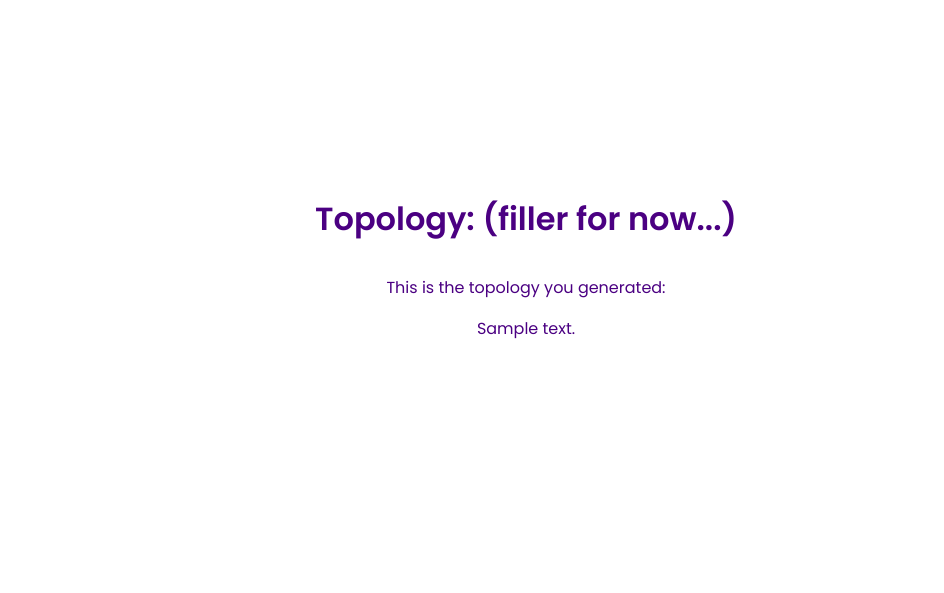
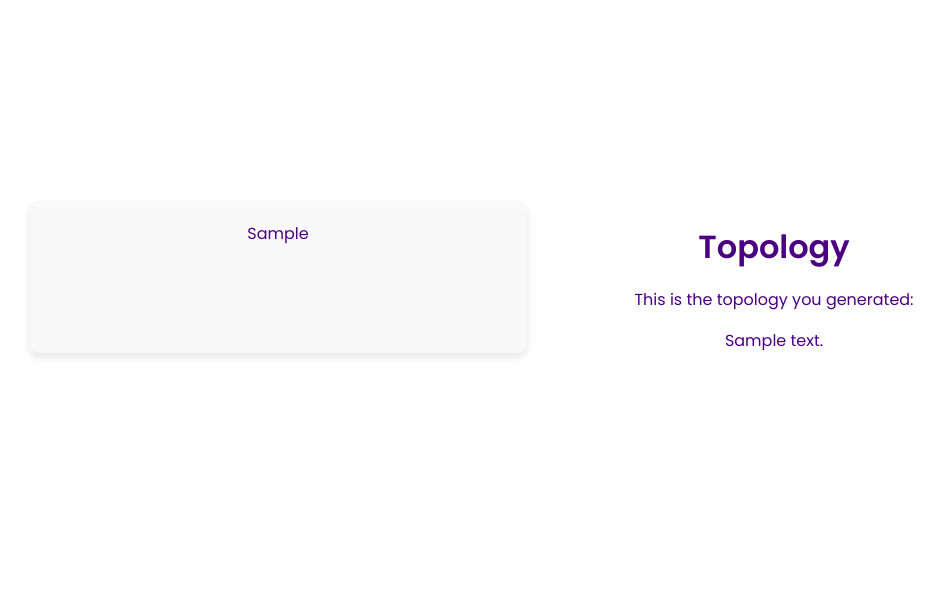
Before and after one commit to hxuu/computer-networks, a Flask app: template mini-lab/templates/topology_view.html in a window 1280 px wide. Shown: the part 163-756 px from the top of the page, without its empty margins (114-1058 px from the left). Run offline with Flask 3, Linux system fonts and the light colour scheme; the template is opened without the code that fills it: most values are stand-ins (such as "Sample title", 1, 10 or a date in 2020).

Commit message:
Centralize parsing of .gns3 + create global HTML to display topology & config options

```diff
--- a/mini-lab/routes.py
+++ b/mini-lab/routes.py
@@ -1,6 +1,8 @@
 import os
+import json
 from flask import Blueprint, request, send_from_directory, abort, render_template_string, render_template
-from utils import parse_gns3_yaml
+from utils.parse_gns3_yaml import parse_gns3_yaml
+from utils.extract_console_info import extract_console_info
 
 upload_bp = Blueprint("upload_bp", __name__)
 
@@ -30,22 +32,69 @@ def upload():
     else:
         return "Invalid file type. Only .gns3 files are allowed.", 400
 
+
 @upload_bp.route("/view/<filename>")
 def view_file(filename):
     if not filename.endswith(".gns3"):
         abort(404)
 
-    # This route is static for now (only serves the generated png file from drawthe.net website)
-    yaml_output = parse_gns3_yaml.parse_gns3_json(os.path.join(UPLOAD_FOLDER, filename))
-    file_path = os.path.join(UPLOAD_FOLDER, filename.split('.')[0] + '.yaml')
+    file_path = os.path.join(UPLOAD_FOLDER, filename)
+    with open(file_path, 'r') as file:
+        data = json.load(file)
 
-    print(file_path)
-    with open(file_path, 'w') as file:
+    yaml_output = parse_gns3_yaml(data)
+    yaml_path = os.path.join(UPLOAD_FOLDER, filename.split('.')[0] + '.yaml')
+    with open(yaml_path, 'w') as file:
         file.write(yaml_output)
-    print('YAML file written successfully!')
 
-    # Instead of reading the file, just render a template
+    console_info = extract_console_info(data)
+
+    config_options = ["configure_ip.py", "rip.py", "vpn.py"]
+
+    form_html = '''
+    <h2>Configuration Options</h2>
+    <form method="POST" action="/apply-config" enctype="multipart/form-data">
+        <table>
+            <thead>
+                <tr>
+                    <th>Device</th>
+                    <th>Host</th>
+                    <th>Port</th>
+                    <th>Protocol</th>
+                    <th>Select Configuration</th>
+                    <th>Upload Config File</th>
+                </tr>
+            </thead>
+            <tbody>
+    '''
+    for device in console_info:
+        form_html += f'''
+            <tr>
+                <td>{device['name']}</td>
+                <td>{device['host']}</td>
+                <td>{device['port']}</td>
+                <td>{device['type']}</td>
+                <td>
+                    <select name="config_{device['name']}">
+                        <option value="">-- Select --</option>'''
+        for option in config_options:
+            form_html += f'<option value="{option}">{option}</option>'
+        form_html += '''</select>
+                </td>
+                <td>
+                    <input type="file" name="file_{device['name']}" />
+                </td>
+            </tr>
+        '''
+    form_html += '''
+            </tbody>
+        </table>
+        <button type="submit">Apply Configurations</button>
+    </form>
+    '''
+
     image_path = f"assets/{filename.split('.')[0]}.svg"
     with open(os.path.join("static", image_path)) as f:
         svg_content = f.read()
-    return render_template("topology_view.html", svg_content=svg_content)
+
+    return render_template("topology_view.html", svg_content=svg_content, form_html=form_html)
--- a/mini-lab/templates/topology_view.html
+++ b/mini-lab/templates/topology_view.html
@@ -11,12 +11,64 @@
             font-family: 'Poppins', sans-serif;
             text-align: center;
             padding: 20px;
+            display: flex;
+            flex-direction: column;
+            align-items: center;
         }
+
+        .container {
+            display: flex;
+            justify-content: space-between;
+            width: 100%;
+            max-width: 80%;
+            margin-top: 40px;
+        }
+
+        .topology {
+            flex: 1;
+            min-width: 50%;
+        }
+
+        .form-container {
+            flex: 1;
+            background-color: #f9f9f9;
+            padding: 20px;
+            border-radius: 8px;
+            box-shadow: 0 4px 8px rgba(0, 0, 0, 0.1);
+        }
+
+        table {
+            margin: 20px auto;
+            border-collapse: collapse;
+            width: 100%;
+        }
+
+        th, td {
+            border: 1px solid #ccc;
+            padding: 10px;
+        }
+
+        th {
+            background-color: #f2f2f2;
+        }
+
+        h1 {
+            font-size: 2rem;
+        }
+
         </style>
     </head>
     <body>
-        <h1>Topology: (filler for now...)</h1>
-        <p>This is the topology you generated:</p>
-        {{ svg_content|safe }}
+        <div class="container">
+            <div class="form-container">
+                {{ form_html|safe }}
+            </div>
+
+            <div class="topology">
+                <h1>Topology</h1>
+                <p>This is the topology you generated:</p>
+                {{ svg_content|safe }}
+            </div>
+        </div>
     </body>
 </html>
--- a/mini-lab/utils/extract_console_info.py
+++ b/mini-lab/utils/extract_console_info.py
@@ -1,9 +1,6 @@
 import json
 
-def extract_console_info(json_file_path):
-    with open(json_file_path, 'r') as f:
-        data = json.load(f)
-
+def extract_console_info(data):
     nodes = data.get('topology', {}).get('nodes', [])
 
     connection_info = []
```
Also changed, not shown: mini-lab/TODO.md (+4 -4 lines), mini-lab/utils/parse_gns3_yaml.py (+2 -5 lines).
